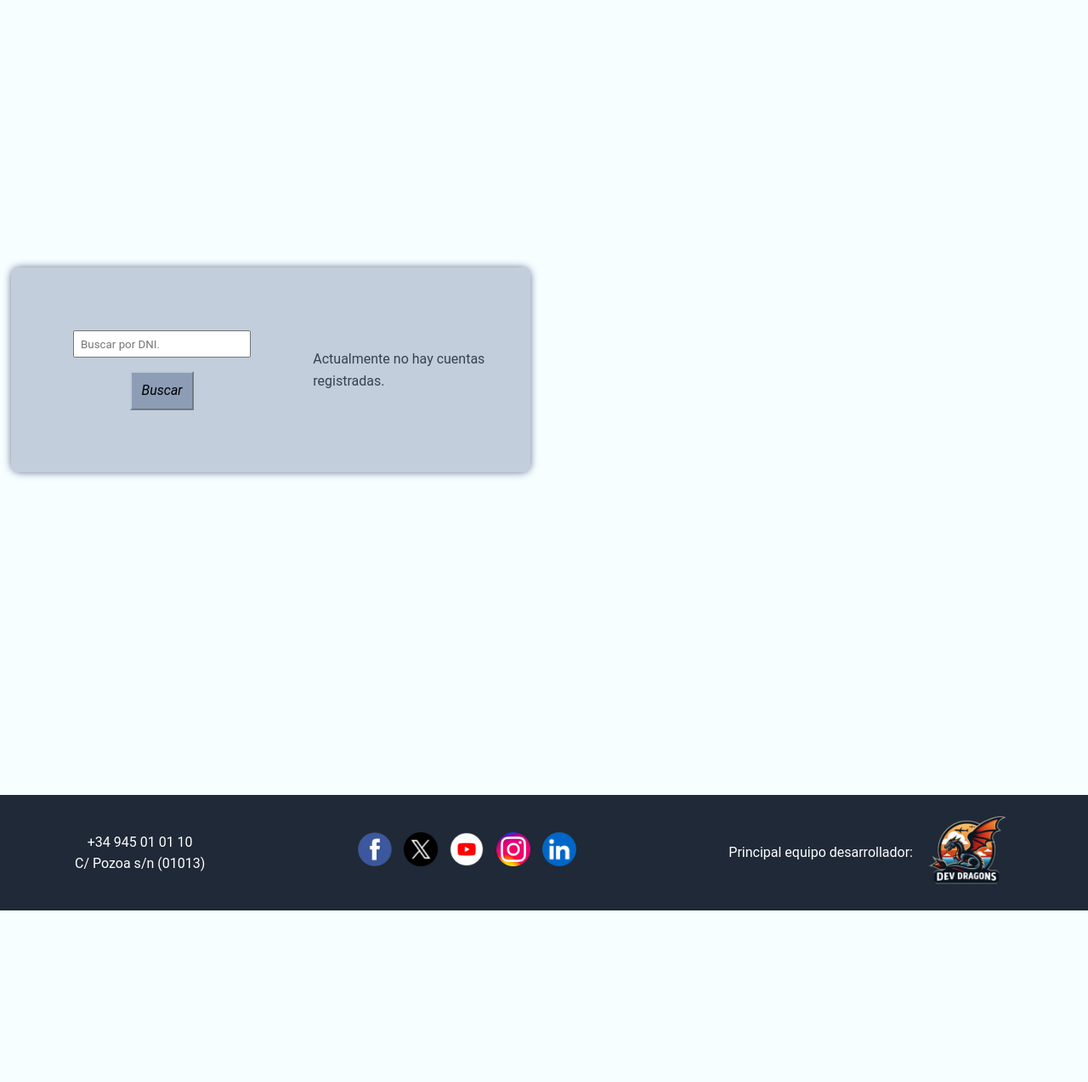
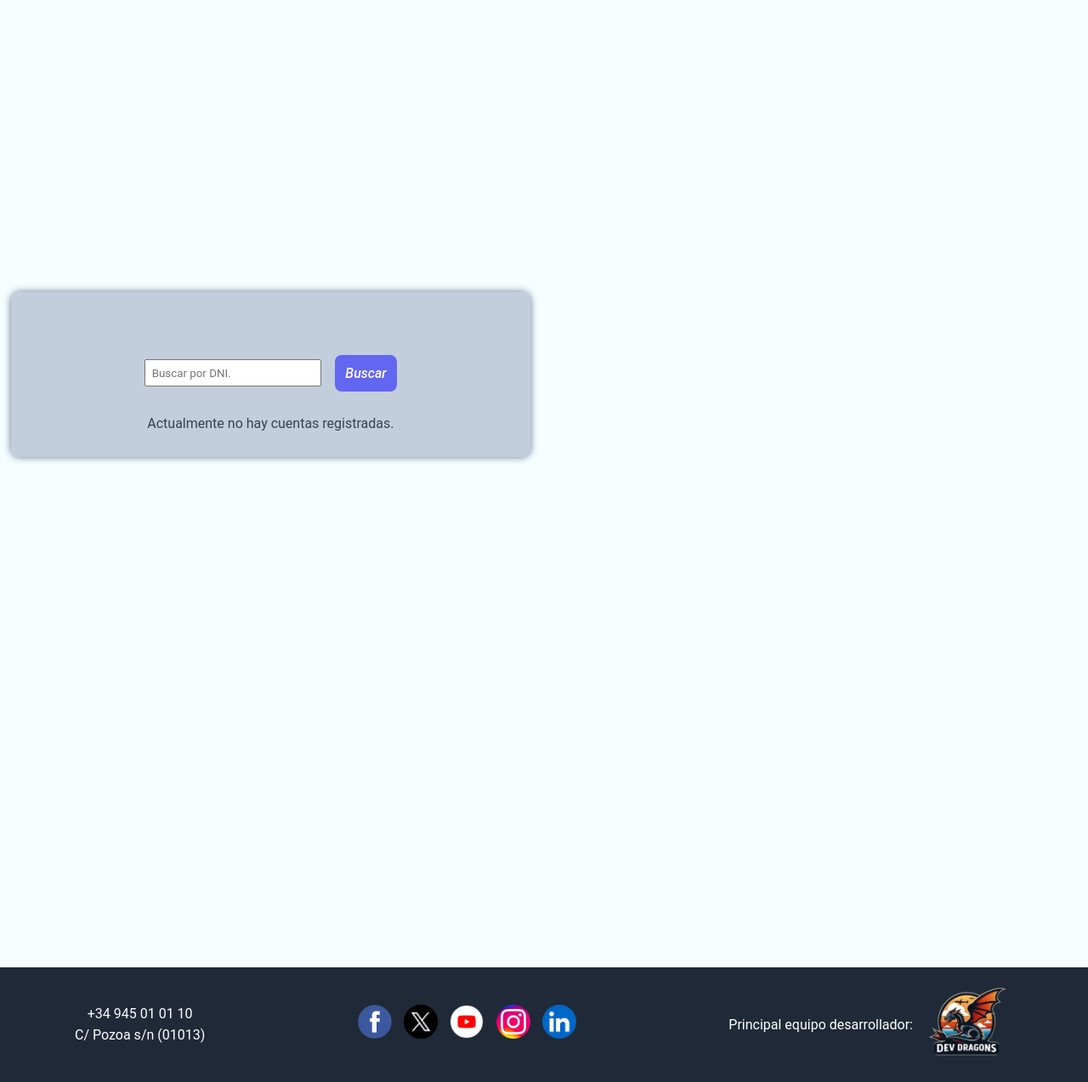
Before and after one commit to Lorena-Arbe-Sanchez/Reto_1_Equipo_2, a PHP site: template Aplicacion/mvc_reto/view/usuario/gestionarCuenta.html.php in a window 1280 px wide. Shown: the part 366-1640 px from the top of the page at 85% size. Before the commit the page ends 1438 px from the top, so only its background shows below. Run offline with PHP 8.4, Linux system fonts and the light colour scheme; the template is opened without the code that fills it, so the values that code supplies are empty; the visitor is signed in with stand-in values (Sample User, id 1).

Commit message:
Estilos pag_gestionarCuenta y más

```diff
--- a/Aplicacion/mvc_reto/assets/css/style.css
+++ b/Aplicacion/mvc_reto/assets/css/style.css
@@ -161,11 +161,6 @@ footer{
 .pag_misPreguntas .contenido, .pag_misFavoritas .contenido{
     margin-top: var(--altura-contenido, 0px); /* TODO : ¿Error? */
     width: 1300px;
-}
-
-.pag_misPreguntas thead, .pag_misFavoritas thead{
-    position: sticky;
-    top: 116.59px;
 }
 
 .bVolver{
@@ -353,6 +348,7 @@ nav[aria-label="Paginación de preguntas"] ul{
     flex-grow: 1;
 }
 
+/* TODO : Ponerle dibujo de suma al primero, hover a los 2... */
 .pag_gestionarCuenta #bCrear, .bResponder{
     display: inline-block;
     padding: 0.75em 1.5em;
@@ -363,6 +359,7 @@ nav[aria-label="Paginación de preguntas"] ul{
     border: 1px solid black;
     text-decoration: none;
     border-radius: 5px;
+    cursor: pointer;
 }
 
 #contenedor2, #contenedor3{
@@ -1213,7 +1210,7 @@ nav[aria-label="Paginación de preguntas"] ul{
     box-shadow: 0 0 0 3px rgba(99, 102, 241, 0.1);
 }
 
-.pag_crearPregunta .d_botones, .pag_crearRespuesta .d_botones{
+.pag_crearPregunta .d_botones, .pag_crearRespuesta .d_botones, .pag_gestionarCuenta .d_botones{
     display: flex;
     justify-content: flex-end;
     gap: 1rem;
@@ -1236,7 +1233,7 @@ nav[aria-label="Paginación de preguntas"] ul{
     justify-content: center;
 }
 
-.pag_crearPregunta .bCrearPregunta, .pag_crearPregunta .bVolver, .pag_crearRespuesta .bCrearRespuesta, .pag_crearRespuesta .bVolver{
+.pag_crearPregunta .bCrearPregunta, .pag_crearPregunta .bVolver, .pag_crearRespuesta .bCrearRespuesta, .pag_crearRespuesta .bVolver, .pag_gestionarCuenta .bCrearRespuesta, .pag_gestionarCuenta .bVolver{
     padding: 0.75rem 1.5rem;
     border-radius: 6px;
     font-size: 0.95rem;
@@ -1249,13 +1246,13 @@ nav[aria-label="Paginación de preguntas"] ul{
     justify-content: center;
 }
 
-.pag_crearPregunta .bCrearPregunta, .pag_crearRespuesta .bCrearRespuesta{
+.pag_crearPregunta .bCrearPregunta, .pag_crearRespuesta .bCrearRespuesta, .pag_gestionarCuenta .bCrearRespuesta{
     background-color: #6366f1;
     color: white;
     border: none;
 }
 
-.pag_crearPregunta .bCrearPregunta:hover, .pag_crearRespuesta .bCrearRespuesta:hover, .pag_crearRespuesta #anadirImg:hover, .pag_perfil #anadirImg:hover{
+.pag_crearPregunta .bCrearPregunta:hover, .pag_crearRespuesta .bCrearRespuesta:hover, .pag_gestionarCuenta .bCrearRespuesta:hover, .pag_crearRespuesta #anadirImg:hover, .pag_perfil #anadirImg:hover{
     background-color: #4f46e5;
 }
 
@@ -1263,13 +1260,13 @@ nav[aria-label="Paginación de preguntas"] ul{
     color: white;
 }
 
-.pag_crearPregunta .bVolver, .pag_crearRespuesta .bVolver{
+.pag_crearPregunta .bVolver, .pag_crearRespuesta .bVolver, .pag_gestionarCuenta .bVolver{
     background-color: white;
     color: #4b5563;
     border: 1px solid #e5e7eb;
 }
 
-.pag_crearPregunta .bVolver:hover, .pag_crearRespuesta .bVolver:hover{
+.pag_crearPregunta .bVolver:hover, .pag_crearRespuesta .bVolver:hover, .pag_gestionarCuenta .bVolver:hover{
     background-color: #f9fafb;
     color: #111827;
 }
@@ -1289,11 +1286,11 @@ nav[aria-label="Paginación de preguntas"] ul{
         padding: 1.5rem;
     }
 
-    .pag_crearPregunta .d_botones, .pag_crearRespuesta .d_botones{
+    .pag_crearPregunta .d_botones, .pag_crearRespuesta .d_botones, .pag_gestionarCuenta .d_botones{
         flex-direction: column-reverse;
     }
 
-    .pag_crearPregunta .bCrearPregunta, .pag_crearPregunta .bVolver, .bCrearRespuesta .bCrearRespuesta, .bCrearRespuesta .bVolver{
+    .pag_crearPregunta .bCrearPregunta, .pag_crearPregunta .bVolver, .pag_crearRespuesta .bCrearRespuesta, .pag_crearRespuesta .bVolver, .pag_gestionarCuenta .bCrearRespuesta, .pag_gestionarCuenta .bVolver{
         width: 100%;
     }
 }
@@ -1380,3 +1377,62 @@ nav[aria-label="Paginación de preguntas"] ul{
     overflow-wrap: break-word; /* Ajusta el contenido para que quepa dentro del contenedor. */
     white-space: normal; /* Permite que el texto envuelto se divida en varias líneas. */
 }
+
+/* TODO : Añadir medias. */
+
+.pag_gestionarCuenta .mitades{
+    display: flex;
+    flex-wrap: wrap;
+}
+
+.pag_gestionarCuenta .contenido1{
+    display: flex;
+    flex-direction: column;
+}
+
+.pag_gestionarCuenta .busqueda form{
+    display: flex;
+    flex-direction: row;
+    justify-content: center;
+    align-items: center;
+    gap: 1em;
+    padding-bottom: 0;
+}
+
+.pag_gestionarCuenta #bBuscar{
+    width: 100%;
+    padding: 0.75rem;
+    margin: 0;
+    background-color: var(--primary-color);
+    color: white;
+    border: none;
+    border-radius: 8px;
+    font-size: 1rem;
+    font-weight: 500;
+    cursor: pointer;
+    transition: background-color 0.3s ease, transform 0.1s ease;
+}
+
+.pag_gestionarCuenta #bBuscar:hover{
+    background-color: var(--primary-dark);
+}
+
+.pag_gestionarCuenta #bBuscar:active{
+    transform: scale(0.98);
+}
+
+
+
+
+/* FOOTER ALTURA NUEVA (para que no se quede más arriba) */
+.pag_anadirFavorito footer{
+    margin-top: 41em;
+}
+
+.pag_perfil footer{
+    margin-top: 13em;
+}
+
+.pag_gestionarCuenta footer{
+    margin-top: 16em;
+}
--- a/Aplicacion/mvc_reto/view/pregunta/foro.html.php
+++ b/Aplicacion/mvc_reto/view/pregunta/foro.html.php
@@ -185,8 +185,10 @@ $filtroFecha = $_GET['filtroFecha'] ?? '';
                             </td>
                             <td>
                                 <?php
+                                /*
                                 // TODO : Poner que muestre el nombe del usuario y no el id (select BD). También si no obtiene el id (porque el usuario se ha podido borrar), sacará "Usuario anónimo".
                                 echo $pregunta["id_usuario"] ?? "Usuario inexistente";
+                                */
                                 ?>
                             </td>
                             <td>
--- a/Aplicacion/mvc_reto/view/usuario/gestionarCuenta.html.php
+++ b/Aplicacion/mvc_reto/view/usuario/gestionarCuenta.html.php
@@ -170,14 +170,12 @@ if(isset($dataToView["data"]["dniBuscar"])) $dniBuscar = $dataToView["data"]["dn
 
                 </div>
 
-                <div id="botones">
-
-                    <!-- A este botón se le irá cambiando el "value" dependiendo de la acción seleccionada ("Registrar" / "Modificar"). -->
-                    <input type="submit" id="bCrear" class="bCrear" value="Crear">
-
+                <div class="d_botones">
+                    <!-- TODO : A este botón se le irá cambiando el "value" dependiendo de la acción seleccionada ("Registrar" / "Modificar"). -->
+                    <input type="submit" id="bCrear" class="bCrearRespuesta" value="Crear">
+                    <a class="bVolver" href="">Cerrar</a>
                 </div>
 
-                <a class="" href="">Cerrar</a>
             </form>
 
         </div>
```
